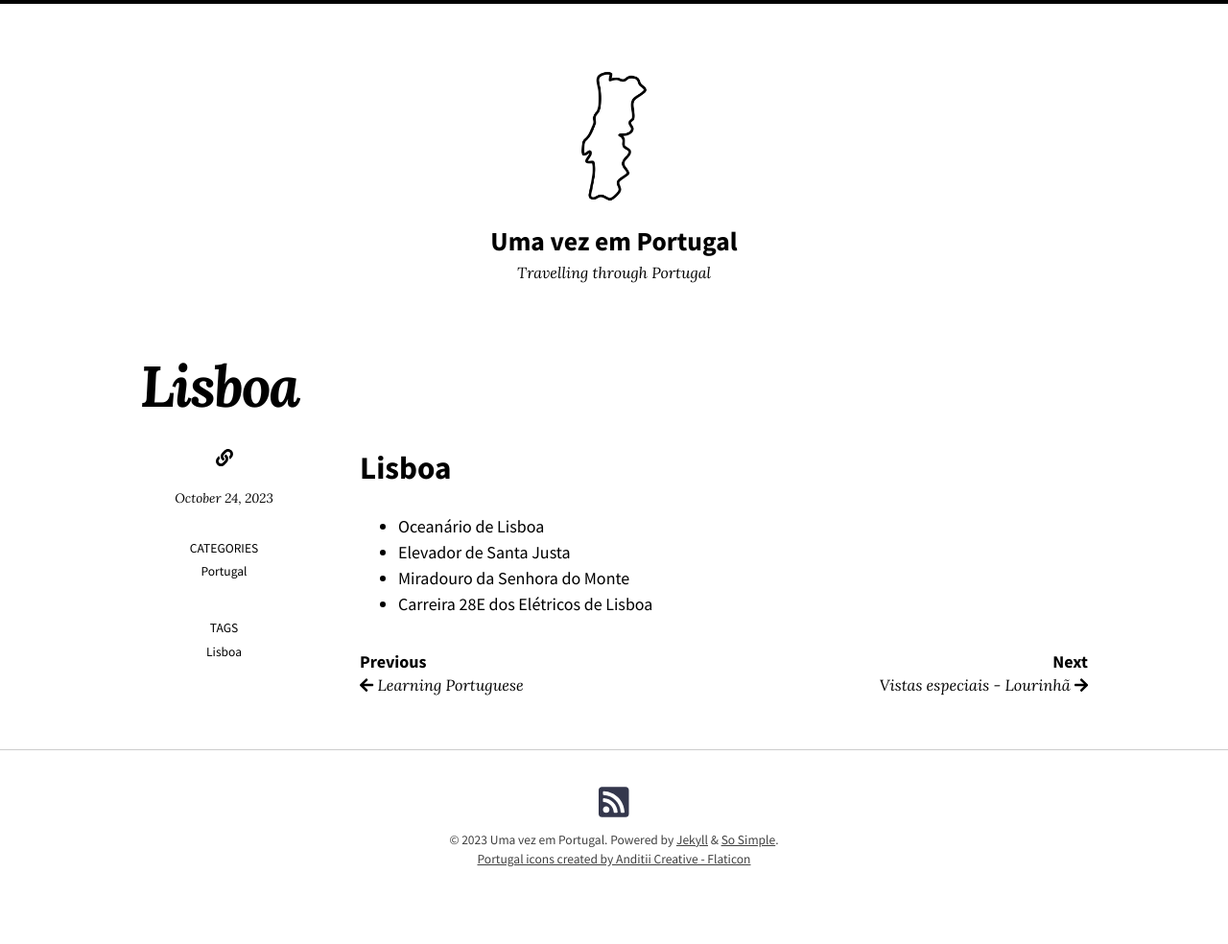
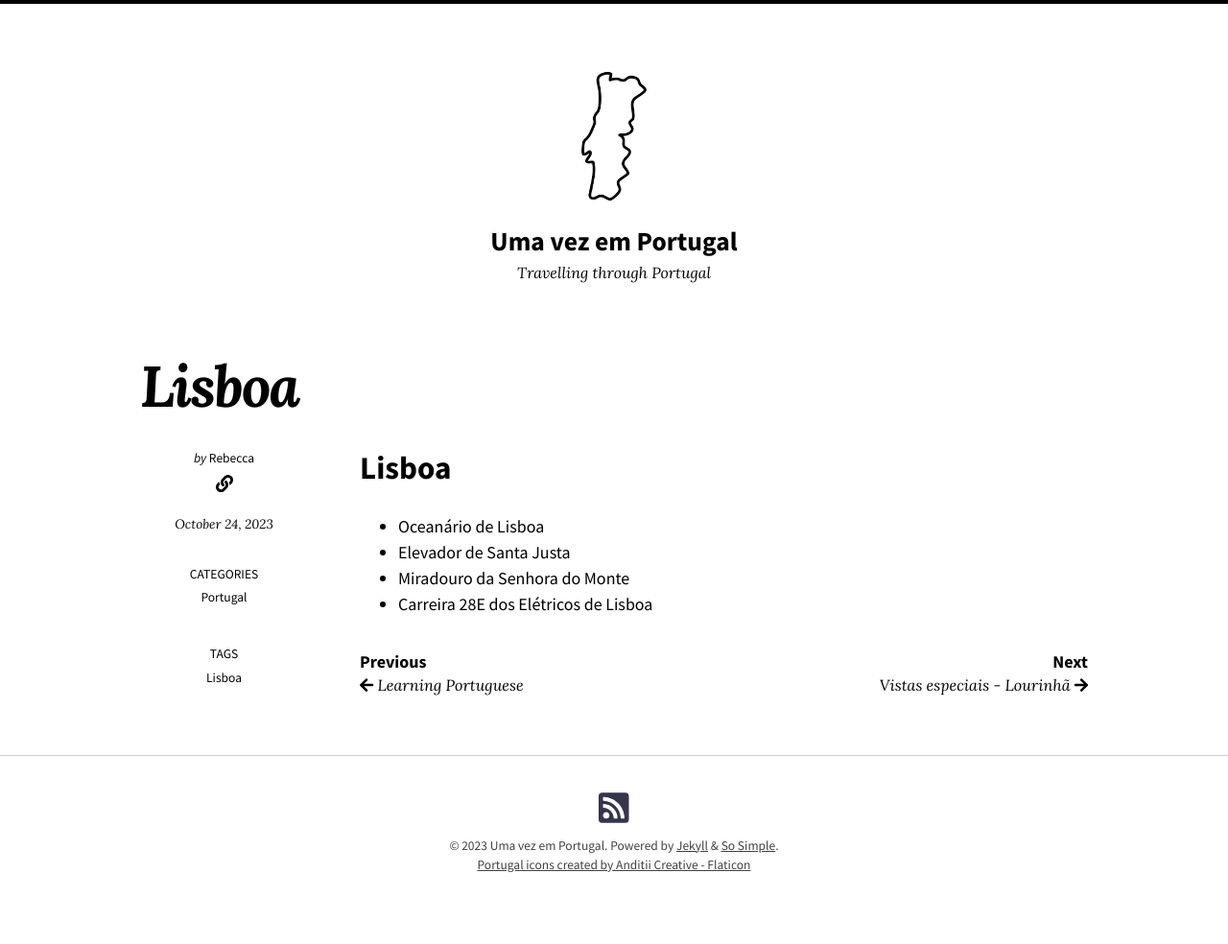
Before and after one commit to beccarei/uma-vez-em-portugal, a Jekyll site: the page built from _posts/2023-10-24-Lisboa.md, in a window 1280 px wide. Shown: the whole page at 96% size. Built offline with Jekyll 4.4.1, drawn with Linux system fonts in a browser that asks for light colours; nearby versions of some CDN libraries.

```diff
--- a/_config.yml
+++ b/_config.yml
@@ -92,10 +92,10 @@ defaults:
 
 # Site Author
 author:
-  name:
+  name: Rebecca
   picture:
   email:
-  twitter:
+  twitter: beccarei
   links:
     - title:
       url:
```
